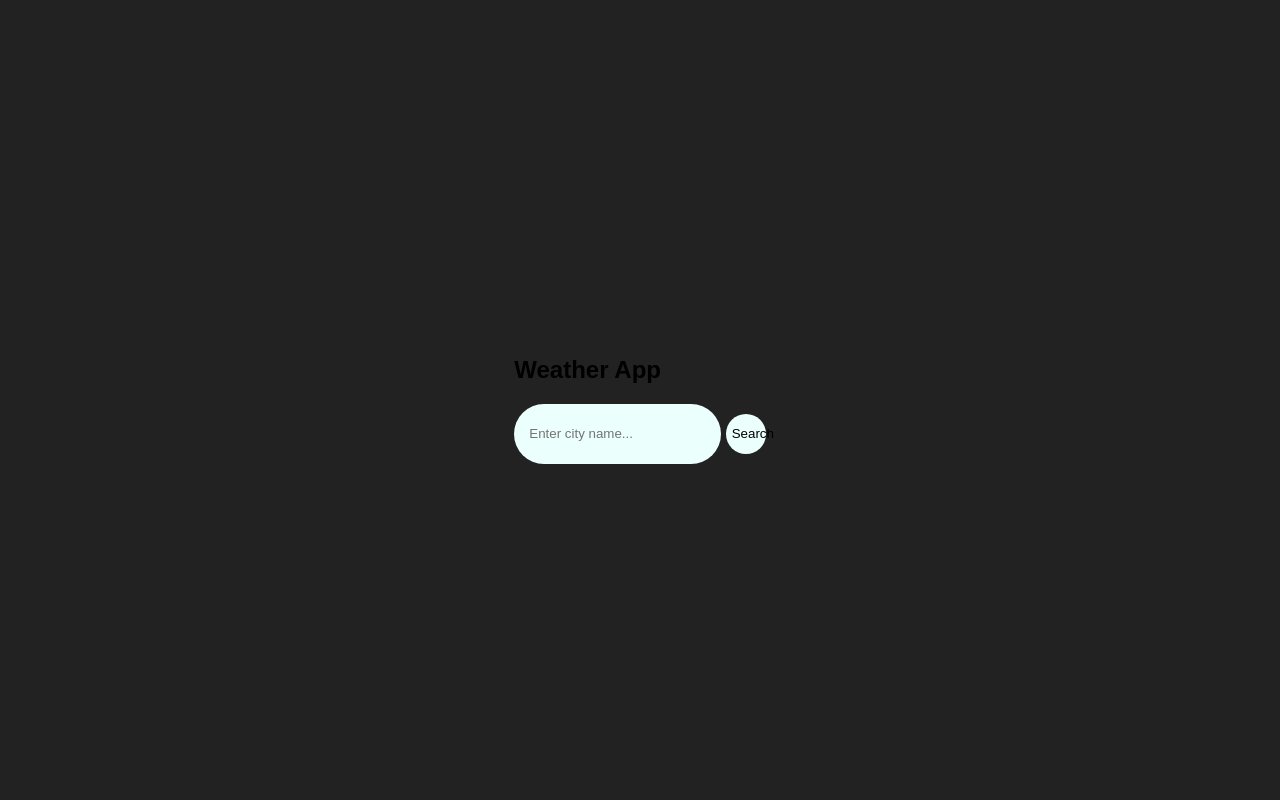
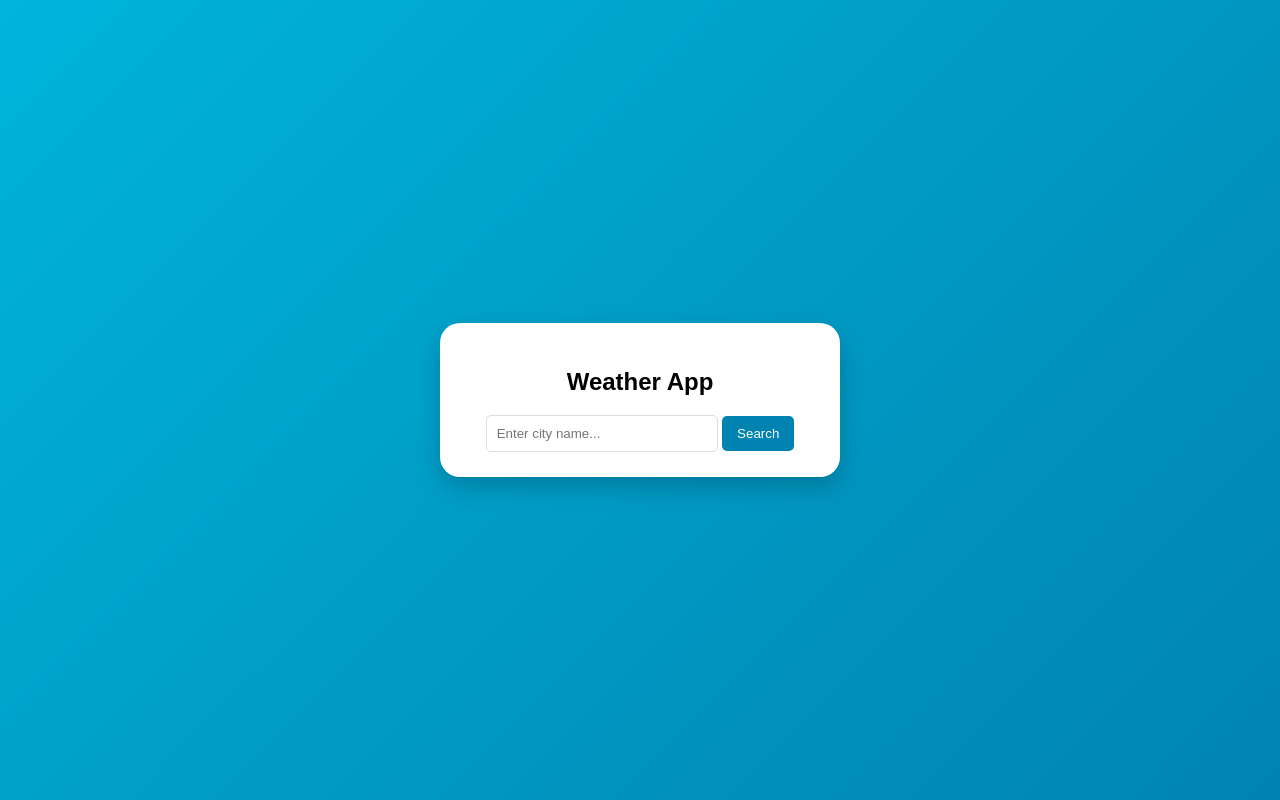
Before and after one commit to gutturLikhita2006/Weather-app, a plain HTML site: page index.html in a window 1280 px wide. Drawn offline with Linux system fonts and the light colour scheme.

Commit message:
Update style.css

```diff
--- a/style.css
+++ b/style.css
@@ -1,8 +1,37 @@
-body { background: #222; display: flex; justify-content: center; align-items: center; height: 100vh; margin: 0; font-family: sans-serif; }
-.card { background: linear-gradient(135deg, #00feba, #5b548a); color: #fff; padding: 30px; border-radius: 20px; width: 300px; text-align: center; }
-.search { display: flex; align-items: center; justify-content: center; gap: 10px; margin-bottom: 20px; }
-input { border: 0; outline: 0; background: #ebfffc; color: #555; padding: 10px 15px; height: 40px; border-radius: 30px; flex: 1; }
-button { border: 0; outline: 0; background: #ebfffc; border-radius: 50%; width: 40px; height: 40px; cursor: pointer; }
-.temp { font-size: 60px; margin: 10px 0; }
-.city { font-size: 30px; font-weight: 500; }
-.details { display: flex; justify-content: space-between; padding: 0 20px; margin-top: 20px; }
+body {
+    background: linear-gradient(135deg, #00b4db, #0083b0);
+    font-family: 'Arial', sans-serif;
+    display: flex;
+    justify-content: center;
+    align-items: center;
+    height: 100vh;
+    margin: 0;
+}
+
+.weather-card {
+    background: white;
+    padding: 25px;
+    border-radius: 20px;
+    box-shadow: 0 10px 25px rgba(0,0,0,0.2);
+    width: 350px;
+    text-align: center;
+}
+
+.search-box input {
+    padding: 10px;
+    width: 60%;
+    border: 1px solid #ddd;
+    border-radius: 5px;
+}
+
+.search-box button {
+    padding: 10px 15px;
+    background: #0083b0;
+    color: white;
+    border: none;
+    border-radius: 5px;
+    cursor: pointer;
+}
+
+#temp { font-size: 3rem; margin: 10px 0; color: #333; }
+.details { margin-top: 15px; font-size: 0.9rem; color: #666; }
```
